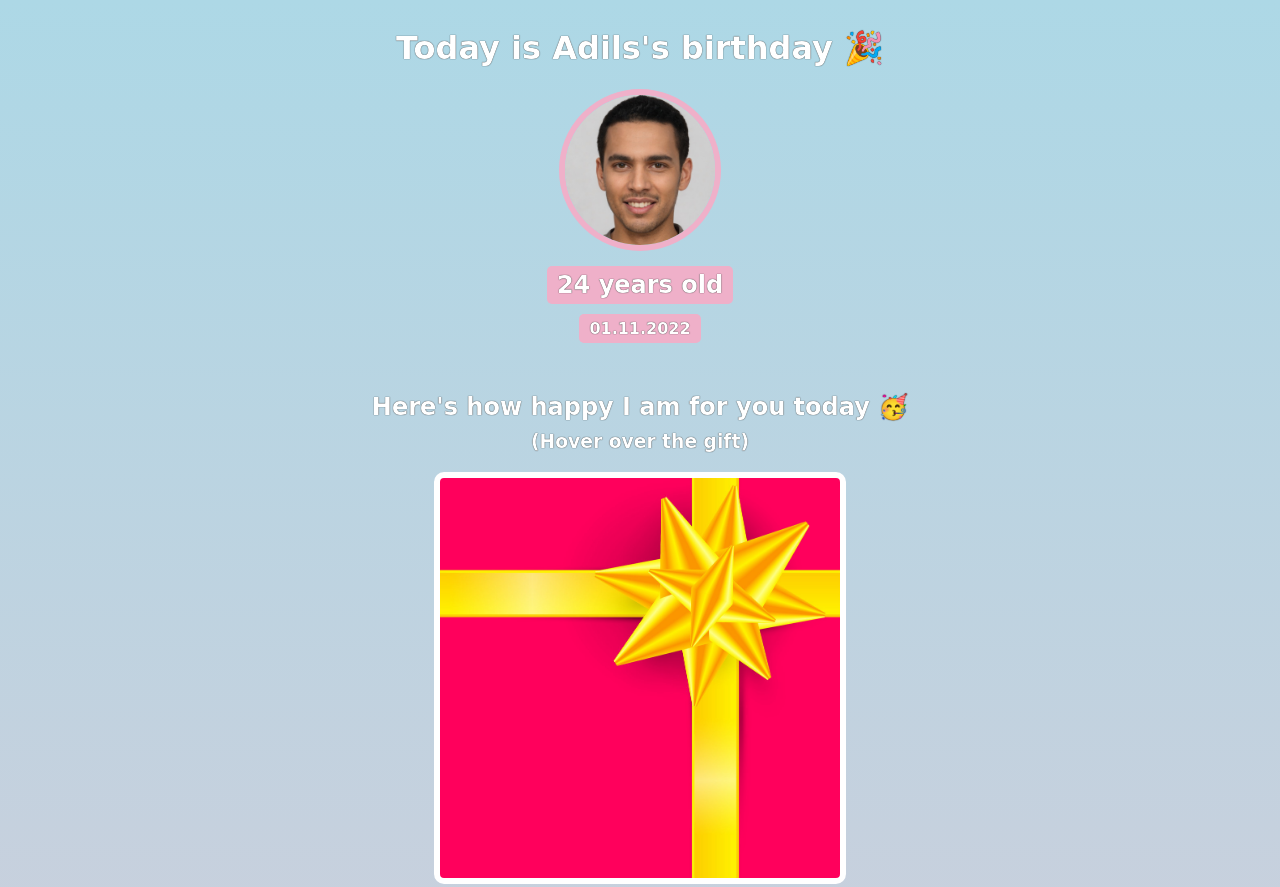
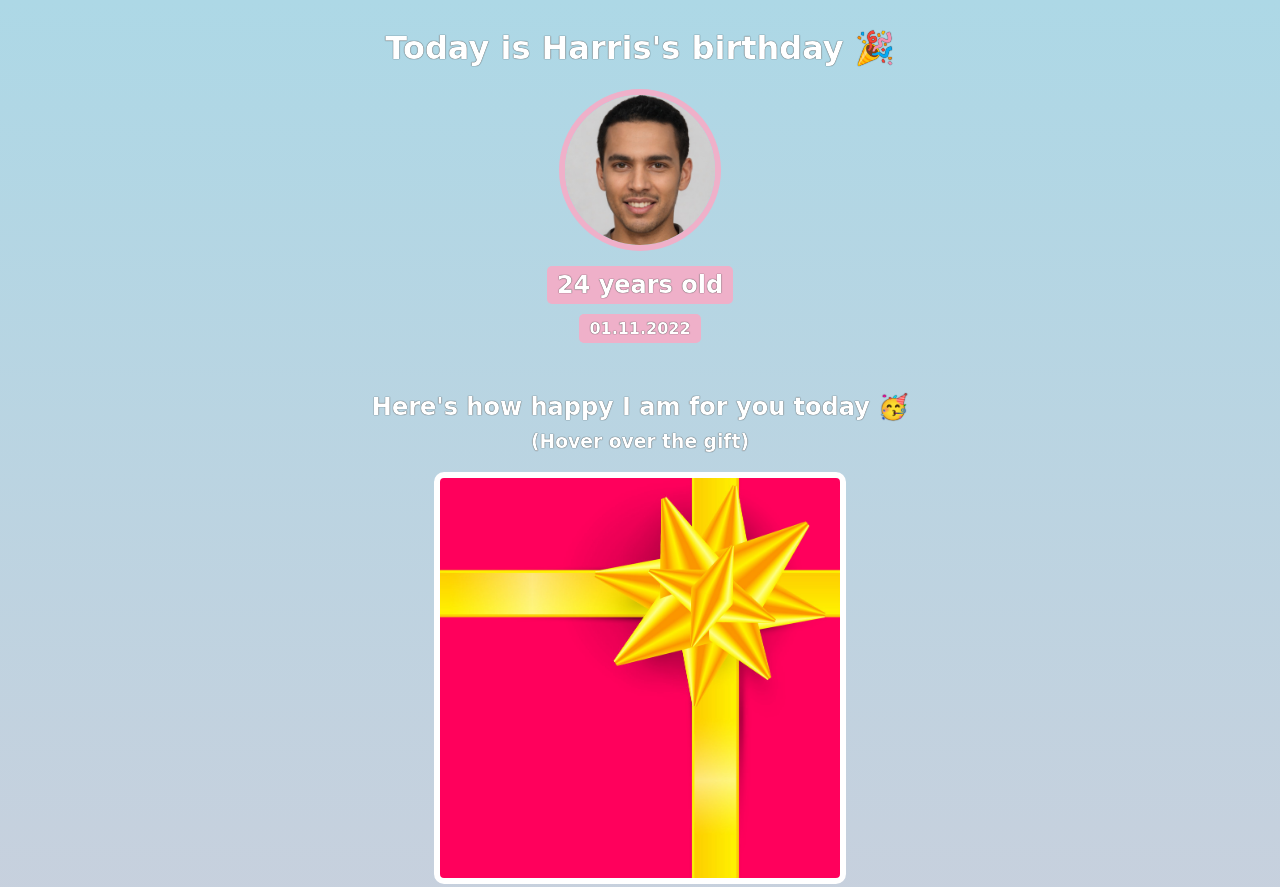
Before and after one commit to harrischohan41-byte/scrimba-bdag-gift, a website built with Vite: page Scrim-s02vbvc/index.html in a window 1280 px wide. Shown: the top 887 px of the page. Built offline with nearby package versions, Linux system fonts and the light colour scheme; a web font is replaced by a local one.

Commit message:
Name change 2

```diff
--- a/Scrim-s02vbvc/index.html
+++ b/Scrim-s02vbvc/index.html
@@ -7,7 +7,7 @@
     </head>
     <body>
         <div id="header">
-            <h1>Today is Adils's birthday 🎉</h1>
+            <h1>Today is Harris's birthday 🎉</h1>
             <img id="bff-img" src="images/nick.jpg">
             <h2 id="bday-age">24 years old</h2>
             <h4 id="bday-date">01.11.2022</h4>
```
